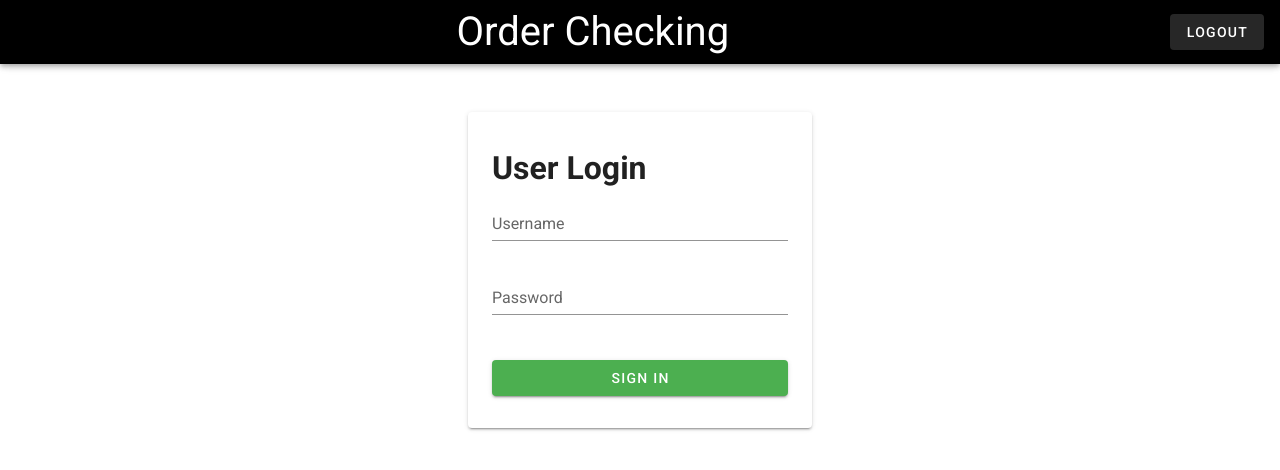
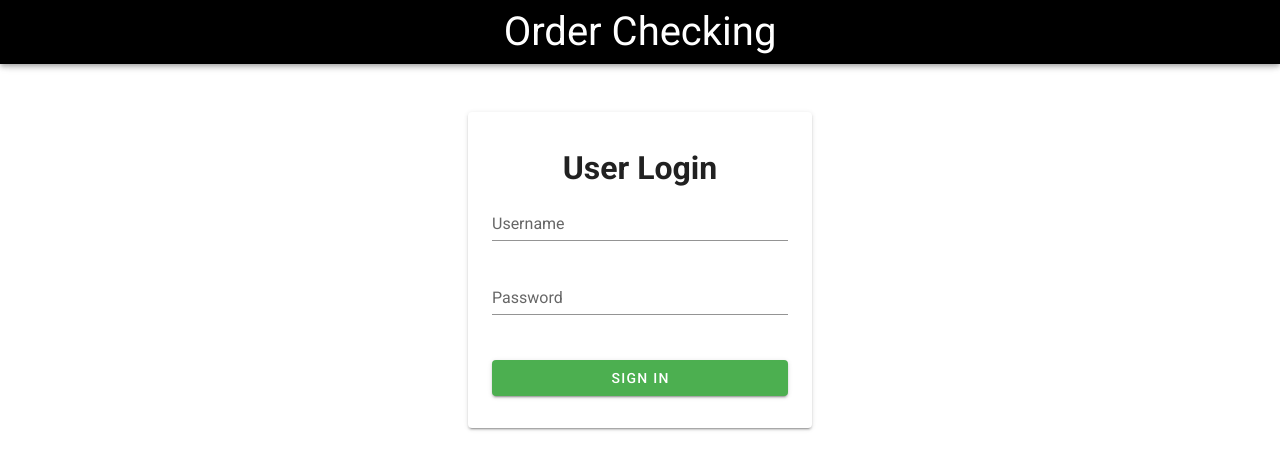
Before and after one commit to jnguye07/SoftwareEngineeringFE, a Vue app: page / in a window 1280 px wide. Shown: the top 470 px of the page. Built offline with nearby package versions, Linux system fonts and the light colour scheme.

Commit message:
test cases

```diff
--- a/src/components/loginScreen.vue
+++ b/src/components/loginScreen.vue
@@ -4,12 +4,12 @@
             <v-toolbar-title style="margin: 0 auto; font-size: 2.5rem;">
                 Order Checking
             </v-toolbar-title>
-            <v-btn @click="reset">Logout</v-btn>
+            <v-btn v-if="!showForm" @click="reset">Logout</v-btn>
         </v-app-bar>
 
         <v-card v-if="showForm" class="mx-auto px-6 py-8" max-width="344">
             <v-form v-model="form" @submit.prevent="">
-                <h1>User Login</h1>
+                <h1 style="text-align: center;">User Login</h1>
                 <v-text-field v-model="email" :readonly="loading" class="mb-2" clearable label="Username"></v-text-field>
 
                 <v-text-field type="password" v-model="password" :readonly="loading" clearable label="Password"
```
Also changed, not shown: 8 other files (tests, documents, lock files or other folders).
